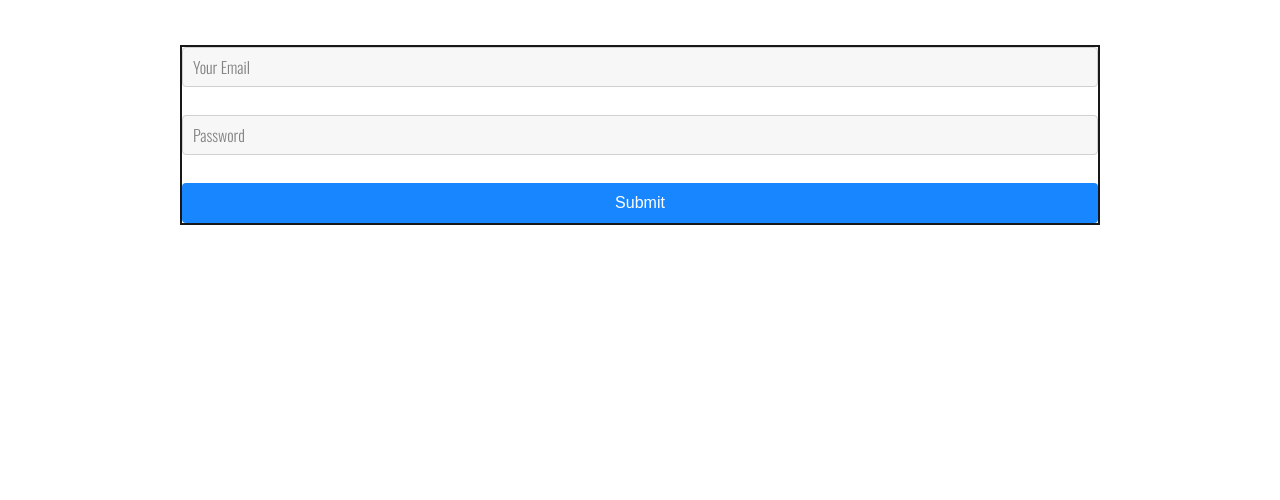
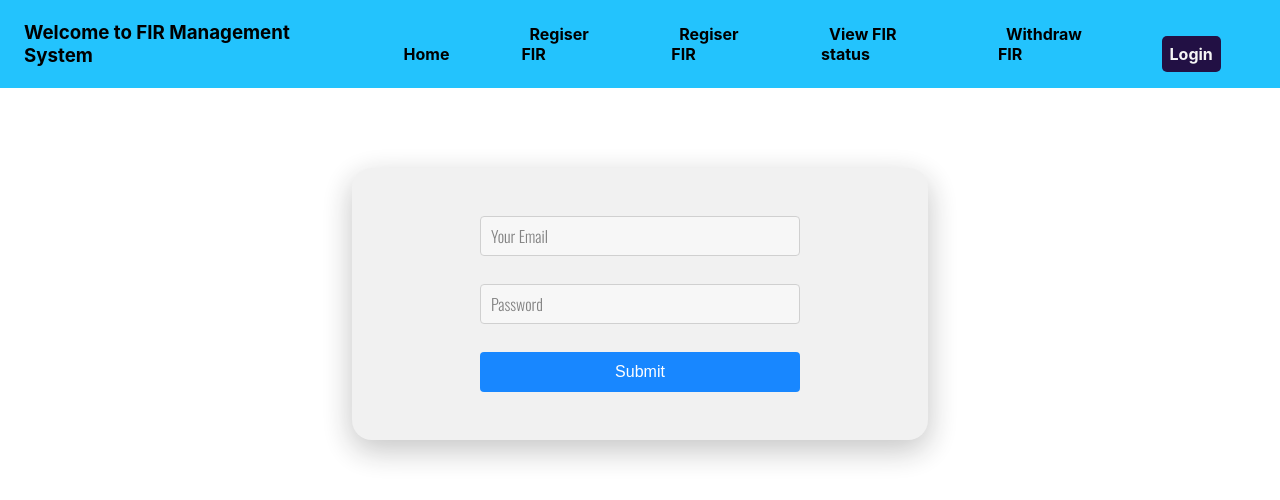
Before and after one commit to OP-75/fir-website, a React (Create React App) app: page /login in a window 1280 px wide. Shown: the top 500 px of the page. Built offline with nearby package versions, Linux system fonts and the light colour scheme.

Commit message:
Login form CSS done

```diff
--- a/src/pages/Home Page/components/COMnavbar.js
+++ b/src/pages/Home Page/components/COMnavbar.js
@@ -20,16 +20,16 @@ export default function Navbar(props){
         <div className="box-1">
             <header className="topHeader">
                 {/* <h1 className="welcomeMessage">Welcome to {props.title}!</h1> */}
-                <h3>Welcome to FIR Management System</h3>
+                <h3><Link to={"/"} >Welcome to FIR Management System</Link></h3>
                 <img src="" alt="" />
             </header>
             <ul className="myNavBar">
 
                 <li className="navElement"><Link to={"/"} >Home</Link></li>
-                <li className="navElement">About Us</li>
+                <li className="navElement"><Link to={"/"} >Regiser FIR</Link></li>
                 <li className="navElement"><Link to={"/register"} >Regiser FIR</Link> </li>
                 <li className="navElement"><Link to={"/view-fir-status"} >View FIR status</Link></li>
-                <li className="navElement">Withdraw FIR</li>
+                <li className="navElement"><Link to={"/"} >Withdraw FIR</Link></li>
                 <li className="navElement" id="login"><Link to={"/login"} >Login</Link></li>
             </ul>
         </div>
--- a/src/pages/Home Page/components/Navbar.css
+++ b/src/pages/Home Page/components/Navbar.css
@@ -14,6 +14,12 @@
     align-items: center;
     justify-content: flex-start;
 }
+
+.topHeader h3 a{
+    text-decoration: none;
+    color: black;
+}
+
 .myNavBar{
     display: flex;
     align-items: center;
--- a/src/pages/Login.css
+++ b/src/pages/Login.css
@@ -1,15 +1,35 @@
-.container {
-    max-width: 300px;
+/* .container {
+    height: 100vh;
     margin: 0 auto;
     padding: 20px;
     border: 1px solid #ccc;
     background-color: #f9f9f9;
     border-radius: 8px;
-    box-shadow: 0 2px 4px rgba(0, 0, 0, 0.1);
-  }
+
+} */
 
   .form-group {
-    margin-bottom: 15px;
+
+    max-width: 25vw;
+
+    margin: auto;
+    margin-top: 10vh;
+    border: none;
+
+    padding: 6vh 10vw;
+
+    display: flex;
+    flex-direction: column;
+    justify-content: center;
+    align-items: center;
+
+    background-color: rgb(240, 240, 240);
+
+    border-radius: 20px;
+
+    -webkit-box-shadow: 0px 10px 31px 1px rgba(0,0,0,0.25);
+-moz-box-shadow: 0px 10px 31px 1px rgba(0,0,0,0.25);
+box-shadow: 0px 10px 31px 1px rgba(0,0,0,0.25);
   }
 
   input[type="email"],
--- a/src/pages/Login.js
+++ b/src/pages/Login.js
@@ -1,6 +1,7 @@
 import React, { useState } from "react";
 import axios from "axios";
 import { useNavigate } from "react-router-dom";
+import COMnavbar from './Home Page/components/COMnavbar'
 
 
 import "./Login.css"
@@ -54,8 +55,9 @@ export default function Login(){
   const [data,setData] = useState({})
 
   return (
-        <div>
-          <form>
+        <div className="login-form-container">
+          <COMnavbar/>
+          <form className="form-group" >
             <input
               type="email"
               placeholder="Your Email"
```
